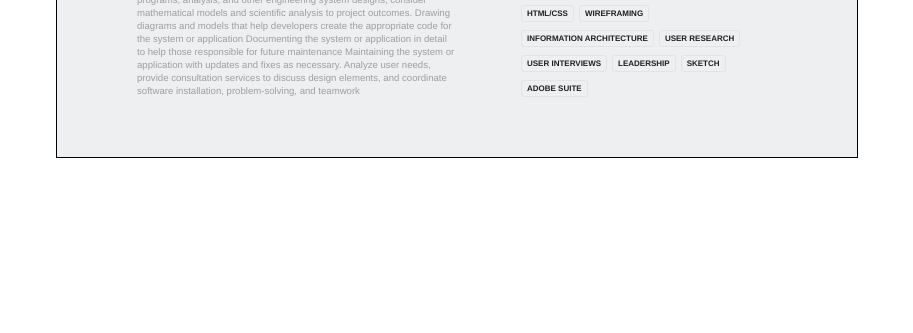
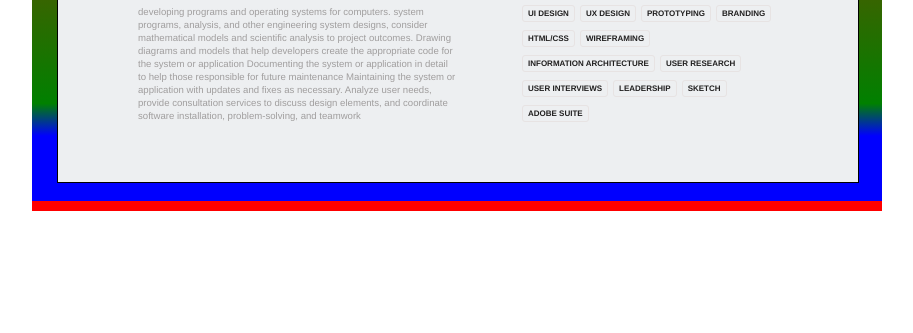
Before and after one commit to ch901/portfolio-web, a plain HTML site: page index.html in a window 1280 px wide. Shown: the part 467-800 px from the top of the page, without its empty margins (183-1096 px from the left). Drawn offline with Linux system fonts and the light colour scheme.

Commit message:
border gradient

```diff
--- a/index.html
+++ b/index.html
@@ -12,6 +12,7 @@
 </head>
 
 <body>
+    <div class="content-wrapper">
     <div class="wrapper">
         <nav>
             <div class="nav-left">
@@ -69,7 +70,7 @@
             </div>
         </div>
     </div>
-
+</div>
 </body>
 
 </html>
--- a/style.css
+++ b/style.css
@@ -1,11 +1,28 @@
+*
+*:before
+*:after{
+    padding: 0;
+    margin: 0;
+}
+
 body{
     font-family: 'Franklin Gothic Medium', 'Arial Narrow', Arial, sans-serif;
+}
+.content-wrapper{
+    box-sizing: border-box;
+    width: 850px;
+    margin: 0 auto;
+    height: 670px;
+    border: 10px solid transparent;
+    padding: 15px;
+    background-image: linear-gradient(red 10%, green 85%, blue 90%);
+
 }
 div.wrapper{
     border: 1px solid black;
     width: 800px;
     background-color: rgba(237,239,241,255);
-    margin: 0 auto;
+
 
 }
 nav{
```
